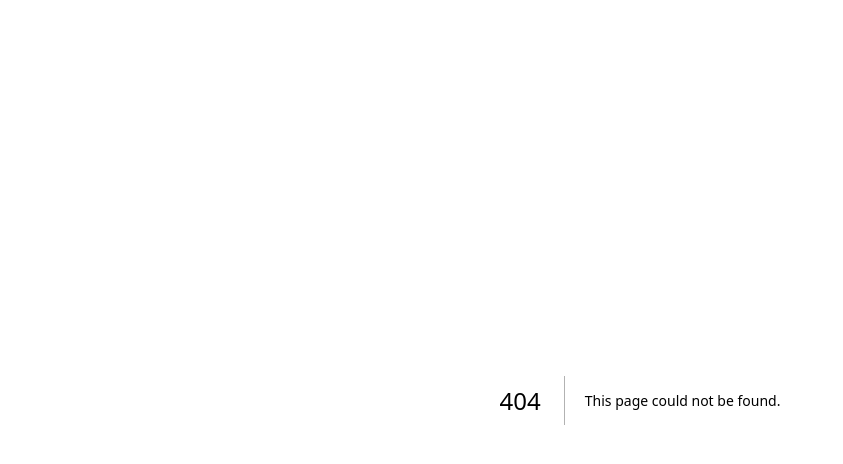
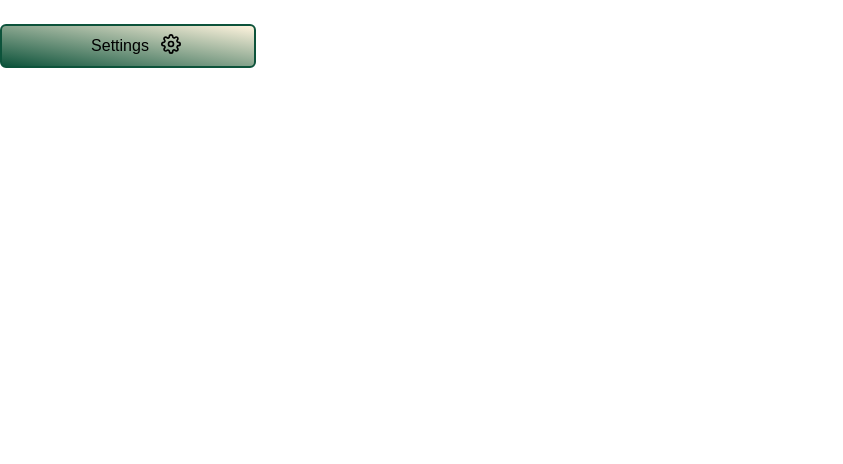
Before and after one commit to nsamedaisy/frontend-secretscribe, a Next.js app: page /settingDropDown in a window 1280 px wide. Before the commit this address had no page. Shown: the top 464 px of the page, without its empty margins (0-843 px from the left). Built offline with nearby package versions, Linux system fonts and the light colour scheme.

Commit message:
setting popup  implementation

```diff
--- a/app/profile/page.tsx
+++ b/app/profile/page.tsx
@@ -16,6 +16,7 @@ import { useState } from "react";
 import { API_URL, FRONT_END_URL } from '../_components/constant';
 import { toast } from 'sonner';
 import axios from "axios";
+import SettingsDropdown from "../settingDropDown/page";
 
 interface Props {
   currentUser: IUser;
@@ -24,9 +25,13 @@ interface Props {
 const userProfile = ({ currentUser }: Props) => {
   const [title, setTitle] = useState("")
   const [topicLink, setTopicLink] = useState<string>('');
-
+  const [isDropDown, setIsDropDown] = useState(false)
 
   const router = useRouter()
+
+  const toggleOpen = () => {
+    setIsDropDown(!isDropDown)
+  }
 
   const handleChange = (e: any) => {
     setTitle(e.target.value)
@@ -140,10 +145,11 @@ const userProfile = ({ currentUser }: Props) => {
         </section>
         <p className="border-b-4 my-3 w-[20vw]"></p>
 
-        <button className="flex rounded-md my-6 justify-center bg-gradient-to-tr from-green to-cream w-[20vw] border-2 border-green py-2 pl-4">
+        <button onClick={toggleOpen} className="flex rounded-md my-6 justify-center bg-gradient-to-tr from-green to-cream w-[20vw] border-2 border-green py-2 pl-4">
           Settings
           <FiSettings className="w-5 h-5 ml-3" />
         </button>
+        {isDropDown && <SettingsDropdown />}
       </div>
     </div>
   );
--- a/app/register/page.tsx
+++ b/app/register/page.tsx
@@ -7,6 +7,7 @@ import axios from "axios";
 import { API_URL } from "../_components/constant";
 import { useRouter } from 'next/navigation'
 import { ApiRes } from "../_services/utils";
+import { toast } from 'sonner';
 import Loader from "../_components/loader";
 
 
@@ -34,6 +35,7 @@ const Register = () => {
       router.push('/profile');
     } catch (error) {
       console.error("An error occurred on the frontend", error);
+      toast.error("An account already exist with this credentials")
     } finally {
       setIsLoading(false);
     }
--- /dev/null
+++ b/app/settingDropDown/page.tsx
@@ -0,0 +1,44 @@
+'use client'
+
+import React, { useState } from 'react';
+import { useRouter } from 'next/router';
+import { FiSettings, FiLogOut } from 'react-icons/fi';
+
+const SettingsDropdown = () => {
+    const [isOpen, setIsOpen] = useState(false);
+    const router = useRouter();
+
+    const handleLogout = () => {
+        // Perform the necessary logout logic here
+        // For example, clear the user's session, remove tokens, etc.
+
+        // Redirect the user to the logout page
+        router.push('/logout');
+    };
+
+    const toggleDropdown = () => {
+        setIsOpen(!isOpen);
+    };
+
+    return (
+        <div className="relative">
+            <button
+                onClick={toggleDropdown}
+                className="flex rounded-md my-6 justify-center bg-gradient-to-tr from-green to-cream w-[20vw] border-2 border-green py-2 pl-4"
+            >
+                Settings
+                <FiSettings className="w-5 h-5 ml-3" />
+            </button>
+            {isOpen && (
+                <div className="absolute top-10 right-0 bg-white shadow-md rounded-md py-2 px-4">
+                    <button onClick={handleLogout} className="flex items-center space-x-2 cursor-pointer">
+                        <FiLogOut className="w-5 h-5" />
+                        Logout
+                    </button>
+                </div>
+            )}
+        </div>
+    );
+};
+
+export default SettingsDropdown;
```
